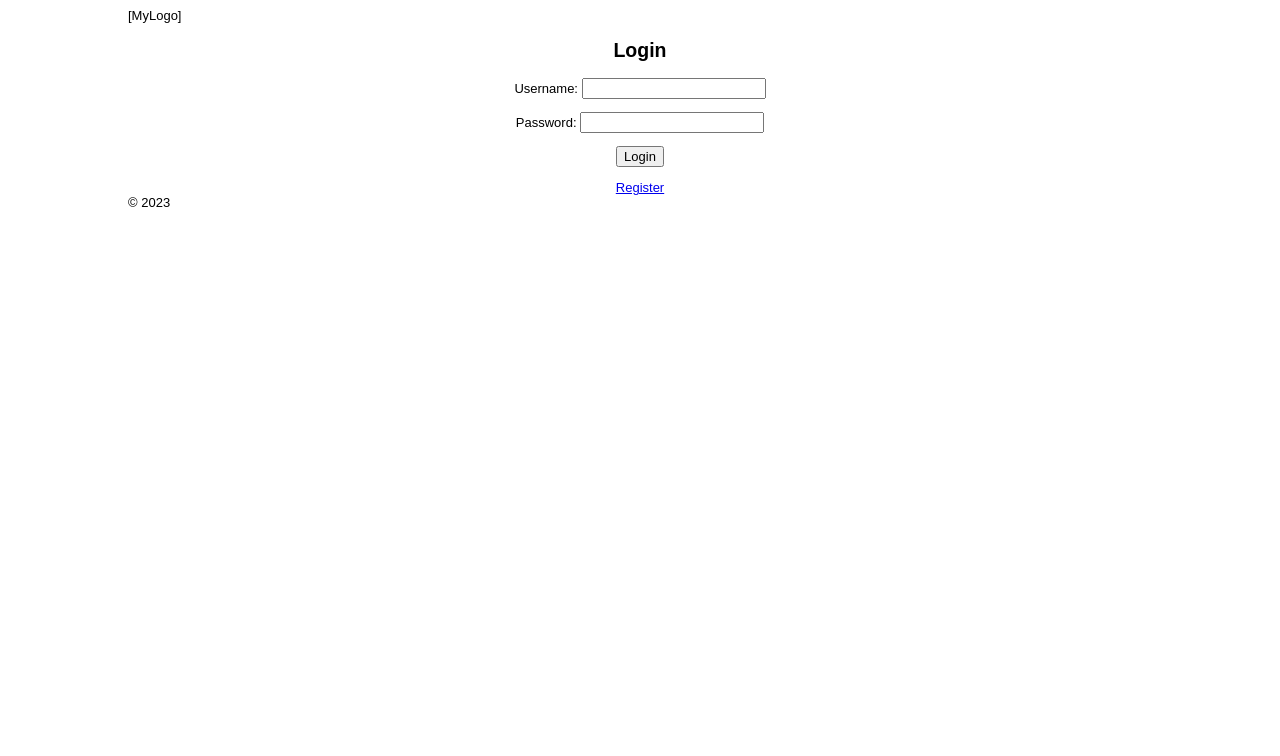
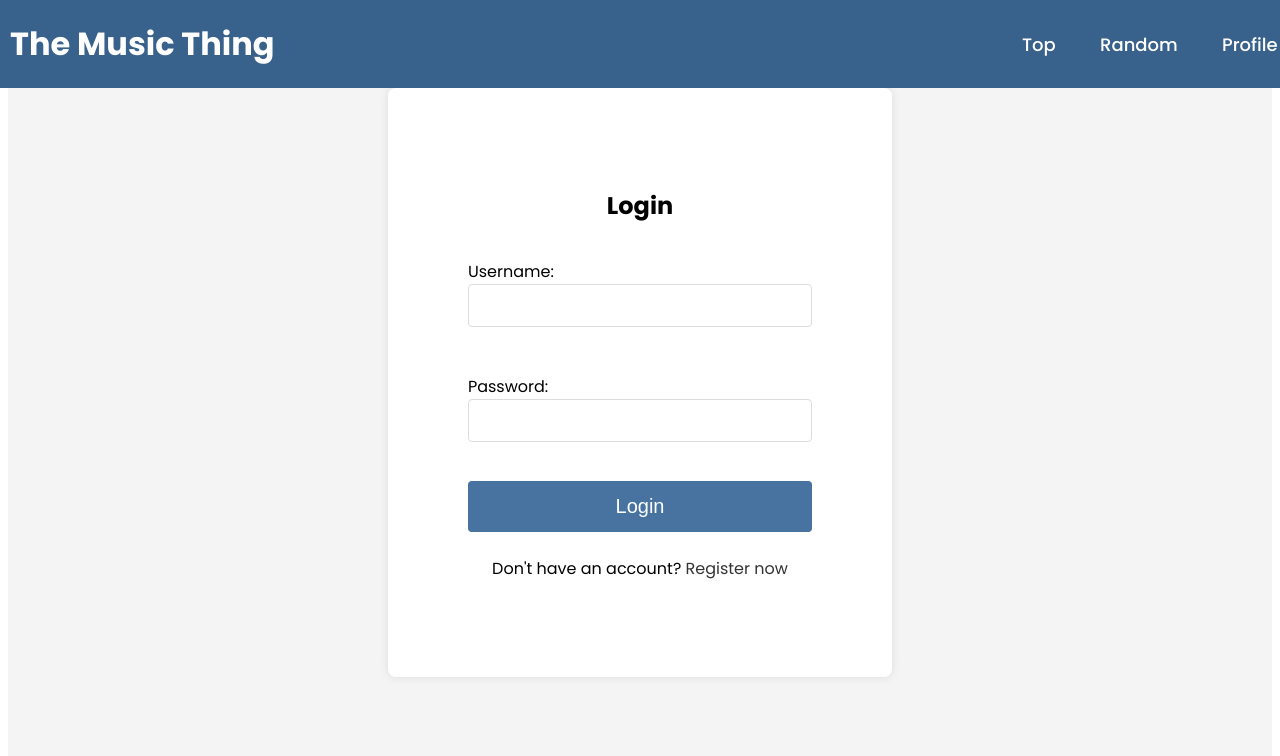
Before and after one commit to bryantbautista/TheMusicThing, a Django app: page /login in a window 1280 px wide. Shown: the top 756 px of the page. Before the commit the page ends 207 px from the top, so only its background shows below. Run offline with Django 4.2, Linux system fonts and the light colour scheme; some libraries are stand-ins or nearby versions; grey boxes are pictures that could not be loaded.

Commit message:
initial state of login page

```diff
--- /dev/null
+++ b/django_projects/MusicThing/static/MusicThing/login.css
@@ -0,0 +1,87 @@
+/* Login Page css */
+
+.login-container {
+    display: flex;
+    justify-content: center;
+    align-items: center;
+    min-height: 80vh; /* Adjust height to center the box vertically */
+    background-color: #f4f4f4;
+}
+
+.login-box {
+    max-width: 400px;
+    padding: 5rem;
+    margin: 5rem;
+    background: #fff;
+    box-shadow: 0 0 10px rgba(0, 0, 0, 0.1);
+    border-radius: 8px;
+}
+
+.login-form {
+    display: flex;
+    flex-direction: column;
+}
+
+.login-form p {
+    margin-bottom: 1rem;
+}
+
+.login-button {
+    background-color: #4873a1;
+    color: white;
+    padding: 14px 20px;
+    margin: 8px 0;
+    border: none;
+    border-radius: 4px;
+    cursor: pointer;
+    font-size: 20px;
+}
+
+.login-button:hover {
+    background-color: #4e93dd;
+}
+
+.messages {
+    margin-bottom: 1rem;
+}
+
+.alert {
+    padding: 0.75rem;
+    margin-bottom: 1rem;
+    border: 1px solid transparent;
+    border-radius: 4px;
+}
+
+.alert-error {
+    color: #721c24;
+    background-color: #f8d7da;
+    border-color: #f5c6cb;
+}
+
+.register-link {
+    margin-top: 1rem;
+    text-align: center;
+}
+
+.register-link a {
+    color: #333;
+    text-decoration: none;
+}
+
+.register-link a:hover {
+    text-decoration: underline;
+}
+
+.login-form input[type="text"],
+.login-form input[type="password"],
+.login-form input[type="email"] {
+    width: 100%;
+    padding: 10px;
+    margin-bottom: 15px;
+    border: 1px solid #ddd;
+    border-radius: 4px;
+}
+
+h2 {
+    text-align: center;
+}
--- a/django_projects/MusicThing/templates/MusicThing/base.html
+++ b/django_projects/MusicThing/templates/MusicThing/base.html
@@ -1,18 +1,46 @@
 <html>
+
 <head>
-    <meta charset="utf-8">
-    <title>The Music Thing: {% block title %}{% endblock %}</title>
+    <meta charset="UTF-8">
+    <meta name="viewport" content="width=device-width, initial-scale=1.0">
+    <link rel="preconnect" href="https://fonts.googleapis.com">
+    <link rel="preconnect" href="https://fonts.gstatic.com" crossorigin>
+    <link href="https://fonts.googleapis.com/css2?family=Poppins:wght@400;500;600;700;800&display=swap" rel="stylesheet">
+    <script src="https://kit.fontawesome.com/92d70a2fd8.js" crossorigin="anonymous"></script>
     {% load static %}
-    <link rel="stylesheet" href="{% static 'MusicThing/style.css' %}" >
+    <link rel="stylesheet" href="{% static 'MusicThing/homePage.css' %}">
+    <link rel="stylesheet" href="{% static 'MusicThing/login.css' %}">
+    <title>The Music Thing</title>
 </head>
+
 <body>
-    <header>[MyLogo]</header>
+    <!-- Header Section -->
+    <header class="header">
+        <a href="#" class="logo">The Music Thing</a>
+
+        <nav class="navbar">
+            <a href="#">Top</a>
+            <a href="#">Random</a>
+            <a href="#">Profile</a> ▾ <!-- Dropdown menu icon for Profile -->
+        </nav>
+    </header>
     <main>
-    {% block content %}
-    {% endblock %}
+        {% block content %}
+        {% endblock %}
     </main>
+    <!-- Footer Section -->
     <footer>
-        &copy; 2023
+        <img src="#" alt="(MusicThing Logo)" width="100"> <!-- Logo Placeholder -->
+        <p>&copy;2023 SJSU, Inc</p>
+        <div class="socials">
+            <!-- Social Media Icons or Links Placeholder -->
+        </div>
+        <nav>
+            <a href="#">INFO |</a>
+            <a href="#">FAQ |</a>
+            <a href="#">Support Us/Feedback</a>
+        </nav>
     </footer>
 </body>
+
 </html>
--- a/django_projects/MusicThing/templates/MusicThing/registration/login.html
+++ b/django_projects/MusicThing/templates/MusicThing/registration/login.html
@@ -1,23 +1,27 @@
 {% extends "base.html" %}
 
 {% block content %}
-<div class="login">
+<div class="login-container">
+    <div class="login-box">
         <h2>Login</h2>
-<form method="post">
+        <form method="post" class="login-form">
             {% csrf_token %}
 
             {% if messages %}
             <ul class="messages" style="background-color: red;">
                 {% for message in messages %}
-                <li {% if message.tags %}class="{{ message.tags }}"{% endif %}>{{ message }}</li>
+                <li {% if message.tags %}class="{{ message.tags }}" {% endif %}>{{ message }}</li>
                 {% endfor %}
             </ul>
             {% endif %}
 
             {{ form.as_p}}
 
-    <button type="submit">Login</button>
+            <button type="submit" class="login-button">Login</button>
         </form>
-<a href="/register">Register</a>
+        <div class="register-link">
+            <p>Don't have an account? <a href="/register">Register now</a></p>
+        </div>
+    </div>
 </div>
 {% endblock %}
```
Lines whose indentation alone changed are shown as unchanged.
